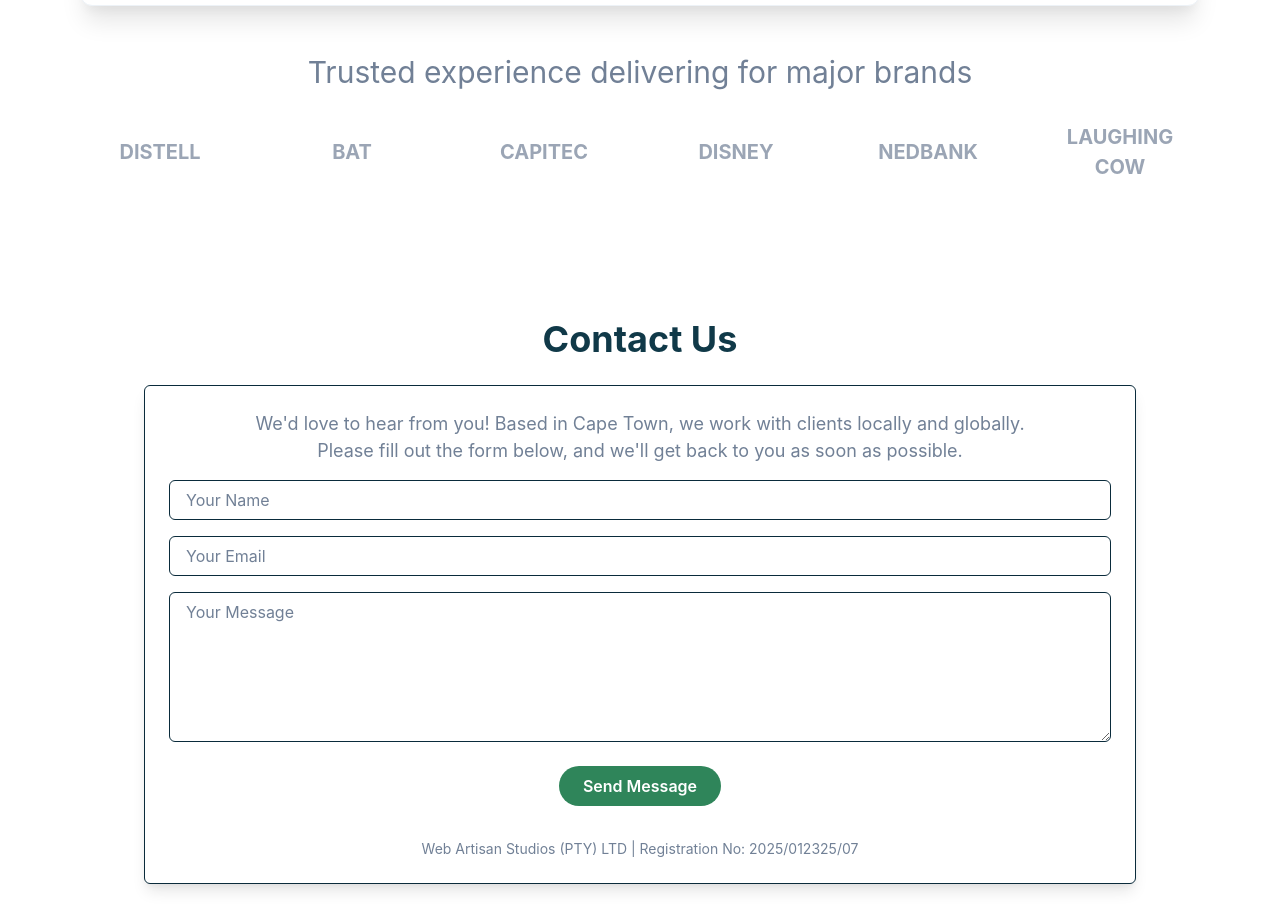
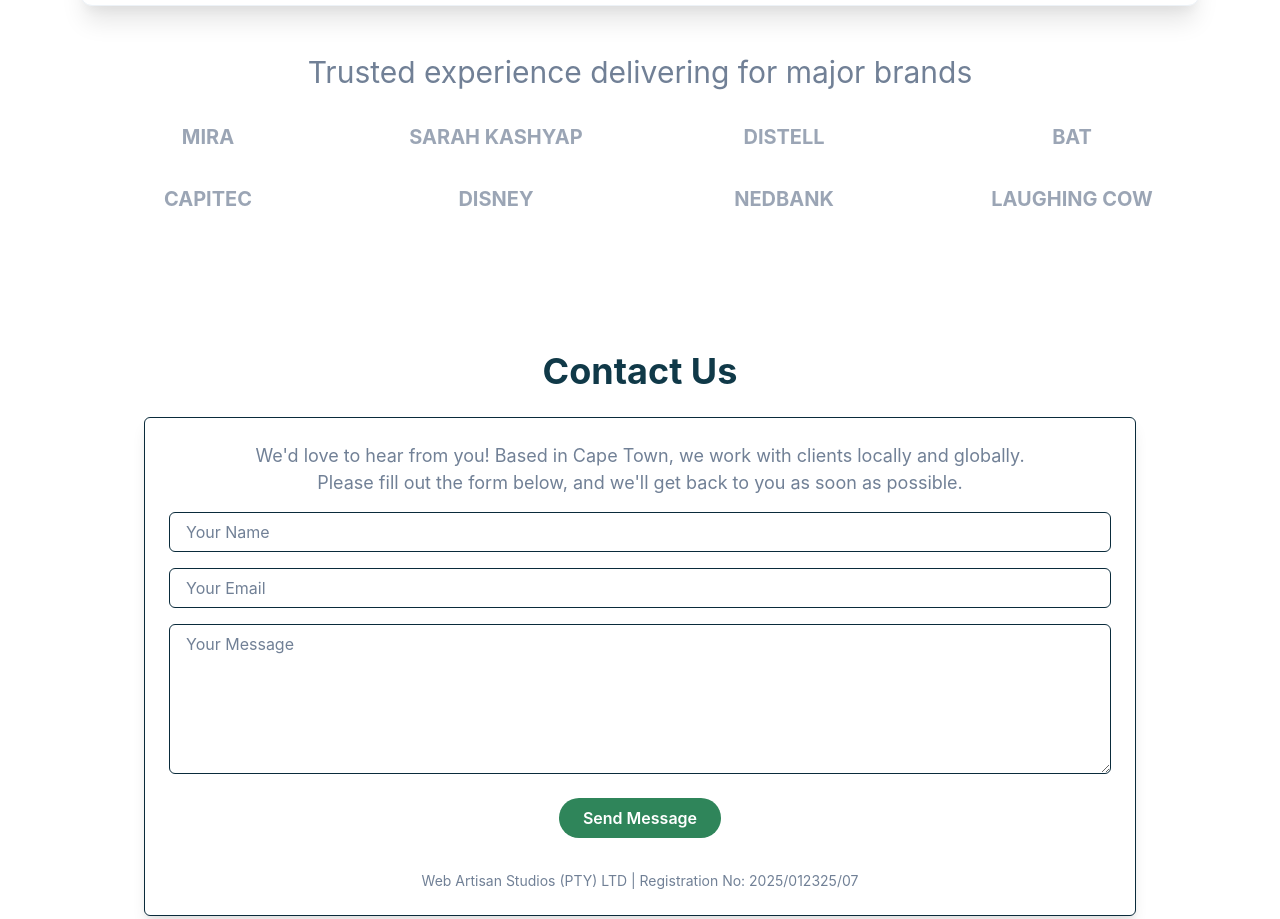
Before and after one commit to wernerbrynard/web-artisan, a Next.js app: page /about in a window 1280 px wide. Shown: the part 958-1877 px from the top of the page. Built offline with nearby package versions, Linux system fonts and the light colour scheme.

Commit message:
Update brands list to include recent clients and niche focus

```diff
--- a/src/app/about/page.js
+++ b/src/app/about/page.js
@@ -58,7 +58,9 @@
         {/* Selected Brands / Experience Section */}
         <Box textAlign="center">
             <Heading size="lg" mb={8} color={'var(--text-light-color)'} fontWeight="normal">Trusted experience delivering for major brands</Heading>
-            <SimpleGrid columns={{ base: 2, md: 3, lg: 6 }} spacing={8} alignItems="center" opacity={0.7}>
+            <SimpleGrid columns={{ base: 2, md: 3, lg: 4 }} spacing={8} alignItems="center" opacity={0.7}>
+                <Text fontWeight="bold" fontSize="xl" color="gray.500">MIRA</Text>
+                <Text fontWeight="bold" fontSize="xl" color="gray.500">SARAH KASHYAP</Text>
                 <Text fontWeight="bold" fontSize="xl" color="gray.500">DISTELL</Text>
                 <Text fontWeight="bold" fontSize="xl" color="gray.500">BAT</Text>
                 <Text fontWeight="bold" fontSize="xl" color="gray.500">CAPITEC</Text>
```
